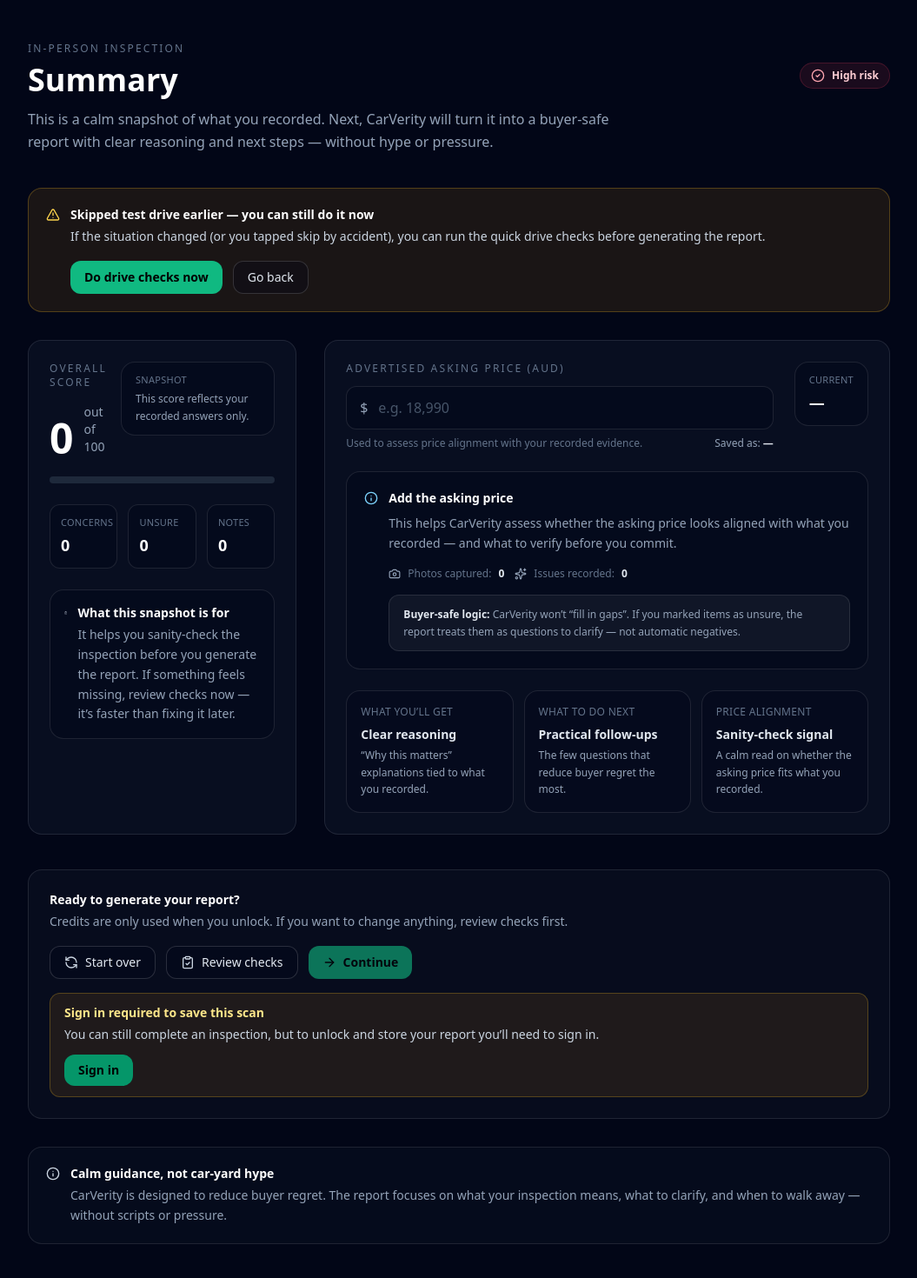
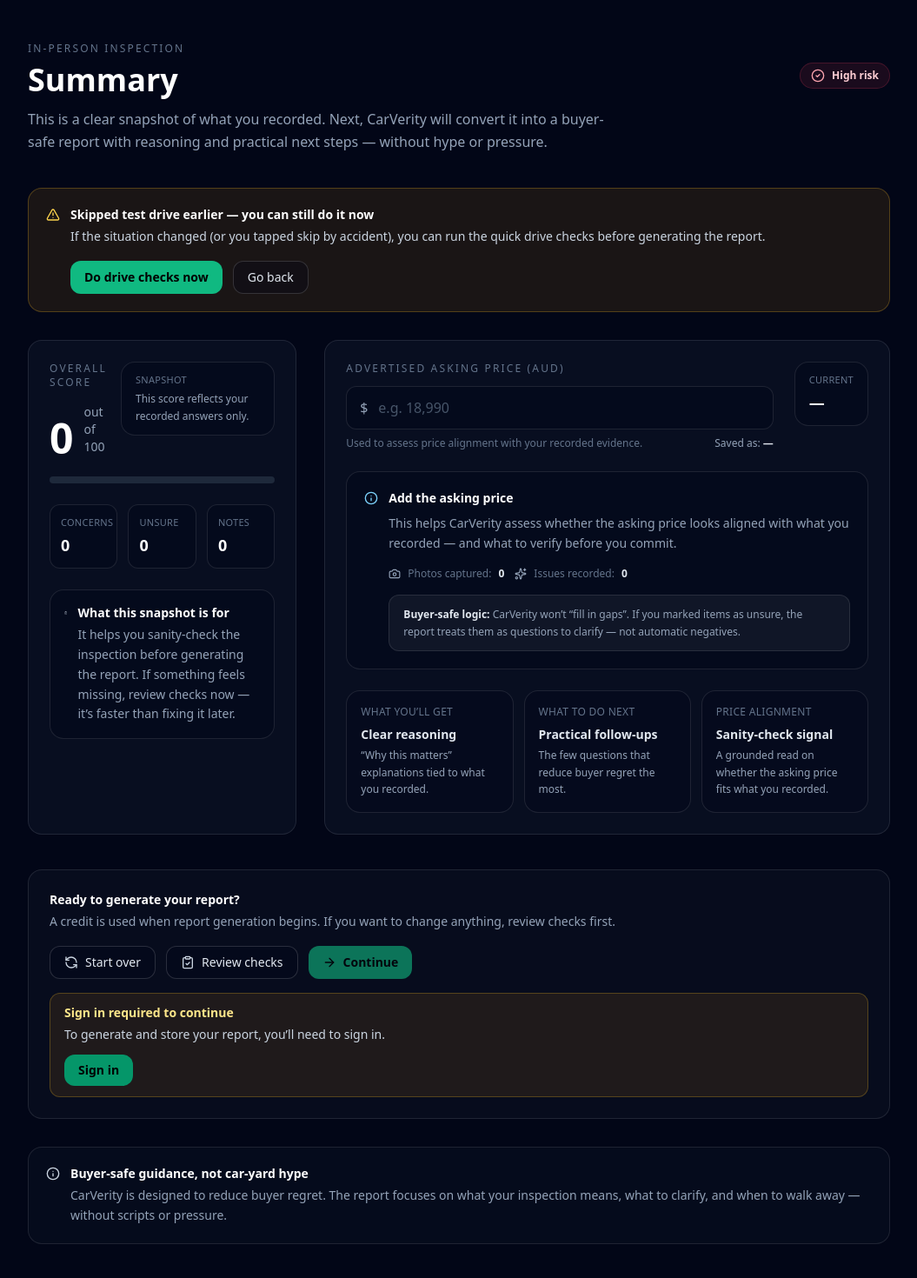
Before and after one commit to jeremy-swallow/carverity-clean, a React (Vite) app: page /scan/in-person/summary in a window 1280 px wide. Shown: the part 120-1590 px from the top of the page at 87% size, without its empty margins (112-1167 px from the left). Built offline with nearby package versions, Linux system fonts and the light colour scheme; no server answers.

Commit message:
Fix in-person report generation + update summary copy

```diff
--- a/src/pages/InPersonAnalyzing.tsx
+++ b/src/pages/InPersonAnalyzing.tsx
@@ -32,7 +32,7 @@ export default function InPersonAnalyzing() {
           });
         }
 
-        // Auth required — server is source of truth
+        // Auth required
         const {
           data: { session },
         } = await supabase.auth.getSession();
@@ -43,12 +43,14 @@ export default function InPersonAnalyzing() {
         }
 
         // =====================================================
-        // PROFESSIONAL CREDIT USAGE POINT
-        // - Deduct 1 credit
-        // - Mark scan completed (refund-block)
-        // - Server-side atomic operation
+        // CREDIT USAGE POINT (PROFESSIONAL)
+        // Spend 1 credit ONLY at the moment we actually start
+        // the irreversible report generation step (API usage).
+        //
+        // This endpoint calls:
+        //   deduct_credit_for_in_person_scan(p_reference = scan:{scanId})
         // =====================================================
-        const res = await fetch("/api/generate-in-person-report", {
+        const res = await fetch("/api/start-in-person-scan", {
           method: "POST",
           headers: {
             "Content-Type": "application/json",
@@ -60,8 +62,12 @@ export default function InPersonAnalyzing() {
         const data = await res.json().catch(() => ({}));
 
         if (!res.ok) {
-          if (data?.error === "INSUFFICIENT_CREDITS") {
-            navigate("/pricing");
+          // Not enough credits → send them to Pricing
+          if (
+            data?.error === "INSUFFICIENT_CREDITS" ||
+            data?.error === "NO_CREDITS"
+          ) {
+            navigate("/pricing", { replace: true });
             return;
           }
 
@@ -70,10 +76,10 @@ export default function InPersonAnalyzing() {
             return;
           }
 
-          throw new Error(data?.error || "FAILED_TO_GENERATE_REPORT");
+          throw new Error(data?.error || "FAILED_TO_DEDUCT_CREDIT");
         }
 
-        // Warm analysis (pure function)
+        // Warm analysis (pure function, client-side)
         analyseInPersonInspection({
           ...(progress ?? {}),
           scanId,
--- a/src/pages/InPersonSummary.tsx
+++ b/src/pages/InPersonSummary.tsx
@@ -18,7 +18,7 @@ import {
   clearProgress,
   saveProgress,
 } from "../utils/scanProgress";
-import { saveScan, generateScanId } from "../utils/scanStorage";
+import { saveScan } from "../utils/scanStorage";
 
 type PricingVerdict = "missing" | "info" | "room" | "concern";
 
@@ -113,7 +113,7 @@ function pricingCopy(verdict: PricingVerdict) {
     title: "Nothing you recorded strongly contradicts the asking price",
     body:
       "That’s a good sign — but the report will still highlight the few checks that matter most before you decide.",
-  };
+    };
 }
 
 function parseAskingPrice(raw: string): number | null {
@@ -188,11 +188,9 @@ function hasAnyDriveAnswers(checks: Record<string, any>) {
 function getThumbnailFromPhotos(photos: any[]): string | null {
   if (!Array.isArray(photos) || photos.length === 0) return null;
 
-  // Prefer first photo in the flow (should be front/hero)
   const first = photos[0];
   if (first?.dataUrl && typeof first.dataUrl === "string") return first.dataUrl;
 
-  // Fallback: find any photo with a usable dataUrl
   const any = photos.find(
     (p) => typeof p?.dataUrl === "string" && p.dataUrl.length > 0
   );
@@ -244,8 +242,6 @@ export default function InPersonSummary() {
   const unsure = useMemo(() => countUnsure(checks), [checks]);
   const score = useMemo(() => scoreFromChecks(checks), [checks]);
 
-  // This replaces the old "imperfections" concept without adding a new step:
-  // "Issues recorded" = anything the user flagged as concern or unsure.
   const issuesRecorded = useMemo(() => concerns + unsure, [concerns, unsure]);
 
   const verdict = useMemo(() => {
@@ -303,18 +299,16 @@ export default function InPersonSummary() {
       const session = data.session;
 
       if (!session) {
-        alert("Please sign in to save this scan.");
+        alert("Please sign in to continue.");
         navigate("/sign-in");
         return;
       }
 
-      const finalScanId = activeScanId || generateScanId();
       const title = buildTitleFromProgress(progress);
-
       const thumbnail = getThumbnailFromPhotos(photos);
 
       await saveScan({
-        id: finalScanId,
+        id: activeScanId,
         type: "in-person",
         title,
         createdAt: new Date().toISOString(),
@@ -338,14 +332,13 @@ export default function InPersonSummary() {
         concerns,
         unsure,
 
-        // Store a meaningful count without forcing users to re-enter anything:
         imperfectionsCount: issuesRecorded,
 
         photosCount: photos.length,
         fromOnlineScan,
       });
 
-      navigate(`/scan/in-person/analyzing/${finalScanId}`);
+      navigate(`/scan/in-person/analyzing/${activeScanId}`);
     } catch (e) {
       console.error("[InPersonSummary] save failed:", e);
       alert("Failed to save scan. Please try again.");
@@ -363,8 +356,6 @@ export default function InPersonSummary() {
   }
 
   function handleDoDriveNow() {
-    // If they skipped earlier, we route them into the drive intro,
-    // which clears stale drive answers and prevents highlighted buttons.
     navigate("/scan/in-person/checks/drive-intro");
   }
 
@@ -390,9 +381,9 @@ export default function InPersonSummary() {
               Summary
             </h1>
             <p className="text-slate-400 mt-3 max-w-2xl leading-relaxed">
-              This is a calm snapshot of what you recorded. Next, CarVerity will
-              turn it into a buyer-safe report with clear reasoning and next
-              steps — without hype or pressure.
+              This is a clear snapshot of what you recorded. Next, CarVerity will
+              convert it into a buyer-safe report with reasoning and practical
+              next steps — without hype or pressure.
             </p>
           </div>
 
@@ -409,7 +400,6 @@ export default function InPersonSummary() {
         </div>
       </header>
 
-      {/* If drive checks were skipped, give them a way back */}
       {driveWasSkippedOrMissing && (
         <div className="mb-8 rounded-2xl border border-amber-400/25 bg-amber-500/10 p-5">
           <div className="flex items-start gap-3">
@@ -519,9 +509,9 @@ export default function InPersonSummary() {
                   What this snapshot is for
                 </p>
                 <p className="text-sm text-slate-400 mt-1 leading-relaxed">
-                  It helps you sanity-check the inspection before you generate
-                  the report. If something feels missing, review checks now —
-                  it’s faster than fixing it later.
+                  It helps you sanity-check the inspection before generating the
+                  report. If something feels missing, review checks now — it’s
+                  faster than fixing it later.
                 </p>
               </div>
             </div>
@@ -637,16 +627,15 @@ export default function InPersonSummary() {
                     <span className="text-slate-200 font-semibold">
                       Buyer-safe logic:
                     </span>{" "}
-                    CarVerity won’t “fill in gaps”. If you marked items as
-                    unsure, the report treats them as questions to clarify — not
-                    automatic negatives.
+                    CarVerity won’t “fill in gaps”. If you marked items as unsure,
+                    the report treats them as questions to clarify — not automatic
+                    negatives.
                   </p>
                 </div>
               </div>
             </div>
           </div>
 
-          {/* Calm expectations (premium feel) */}
           <div className="mt-6 grid grid-cols-1 md:grid-cols-3 gap-3">
             <div className="rounded-2xl border border-white/10 bg-slate-950/30 p-4">
               <p className="text-xs uppercase tracking-wide text-slate-500">
@@ -680,7 +669,7 @@ export default function InPersonSummary() {
                 Sanity-check signal
               </p>
               <p className="text-xs text-slate-400 mt-1 leading-relaxed">
-                A calm read on whether the asking price fits what you recorded.
+                A grounded read on whether the asking price fits what you recorded.
               </p>
             </div>
           </div>
@@ -695,8 +684,8 @@ export default function InPersonSummary() {
               Ready to generate your report?
             </p>
             <p className="text-sm text-slate-400 mt-1 leading-relaxed">
-              Credits are only used when you unlock. If you want to change
-              anything, review checks first.
+              A credit is used when report generation begins. If you want to
+              change anything, review checks first.
             </p>
           </div>
 
@@ -737,11 +726,10 @@ export default function InPersonSummary() {
         {authReady && !isLoggedIn && (
           <div className="mt-4 rounded-xl border border-amber-400/25 bg-amber-500/10 px-4 py-3">
             <p className="text-sm text-amber-200 font-semibold">
-              Sign in required to save this scan
+              Sign in required to continue
             </p>
             <p className="text-sm text-slate-300 mt-1 leading-relaxed">
-              You can still complete an inspection, but to unlock and store your
-              report you’ll need to sign in.
+              To generate and store your report, you’ll need to sign in.
             </p>
             <div className="mt-3">
               <button
@@ -755,13 +743,13 @@ export default function InPersonSummary() {
         )}
       </section>
 
-      {/* Subtle footer reassurance */}
+      {/* Footer reassurance */}
       <div className="mt-8 rounded-2xl border border-white/10 bg-slate-900/30 p-5">
         <div className="flex items-start gap-3">
           <Info className="h-4 w-4 text-slate-300 mt-0.5" />
           <div className="flex-1">
             <p className="text-sm font-semibold text-white">
-              Calm guidance, not car-yard hype
+              Buyer-safe guidance, not car-yard hype
             </p>
             <p className="text-sm text-slate-400 mt-1 leading-relaxed">
               CarVerity is designed to reduce buyer regret. The report focuses
```
